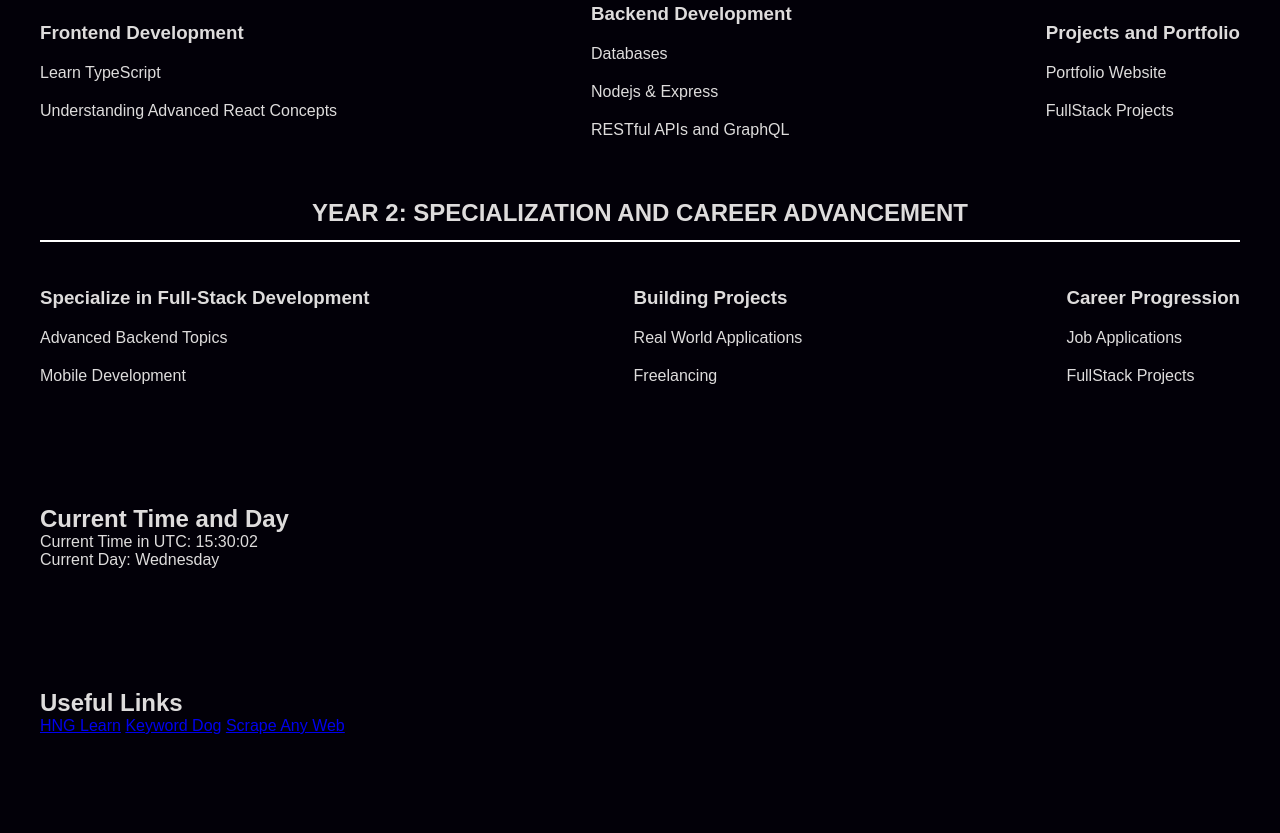
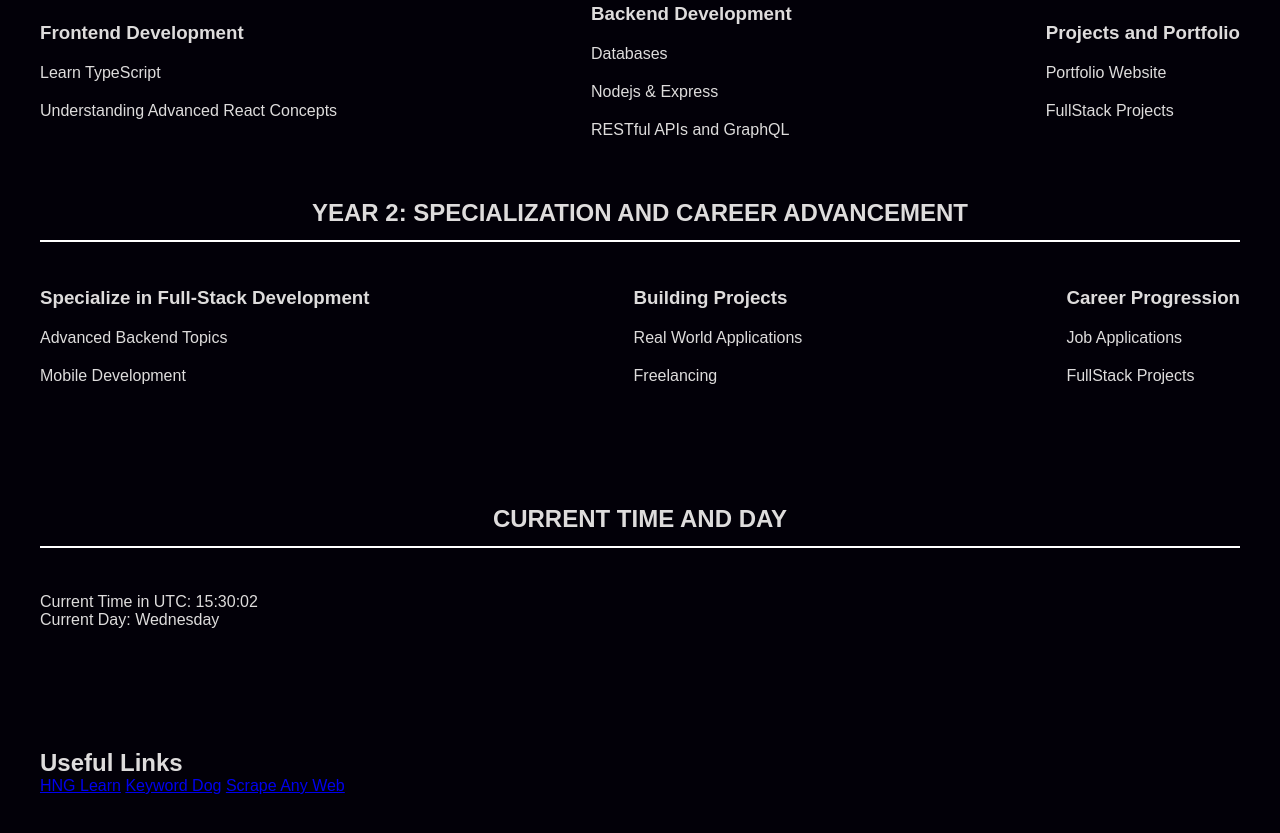
Before and after one commit to Orisabiyi/tech-goal, a plain HTML site: page index.html in a window 1280 px wide. Shown: the part 810-1643 px from the top of the page. Before the commit the page ends 1605 px from the top, so only its background shows below. Drawn offline with Linux system fonts and the light colour scheme; a script that the page names is missing.

Commit message:
styled the current-time section

```diff
--- a/style.css
+++ b/style.css
@@ -69,20 +69,23 @@ img {
   border-radius: 1rem;
 }
 
-#goals {
+#goals,
+#current-time {
   display: flex;
   flex-direction: column;
   gap: 6rem;
 }
 
-#goals h2 {
+#goals h2,
+#current-time h2 {
   text-transform: uppercase;
   text-align: center;
 
   position: relative;
 }
 
-#goals h2::after {
+#goals h2::after,
+#current-time h2::after {
   position: absolute;
   bottom: -1.5rem;
   left: 0;
```
